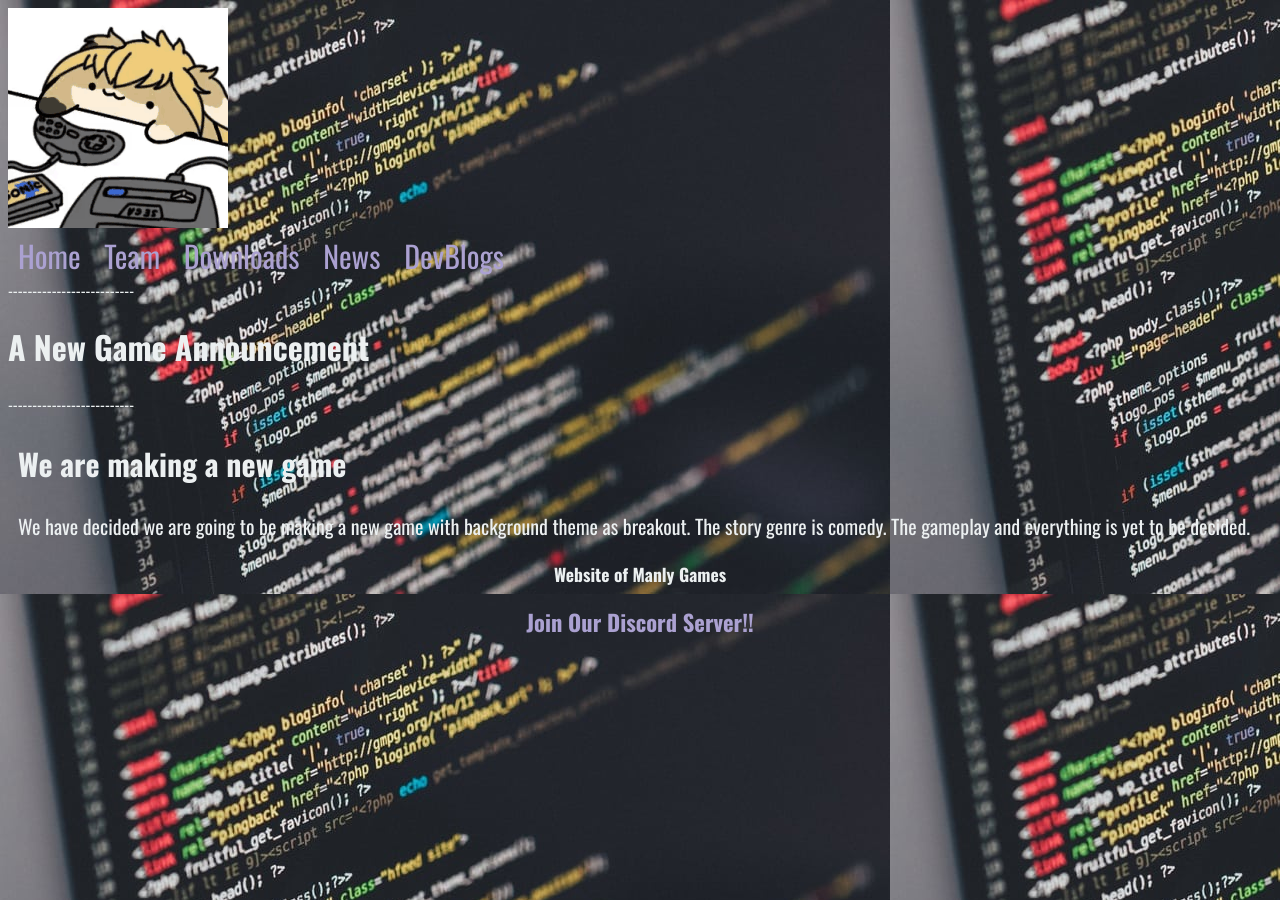
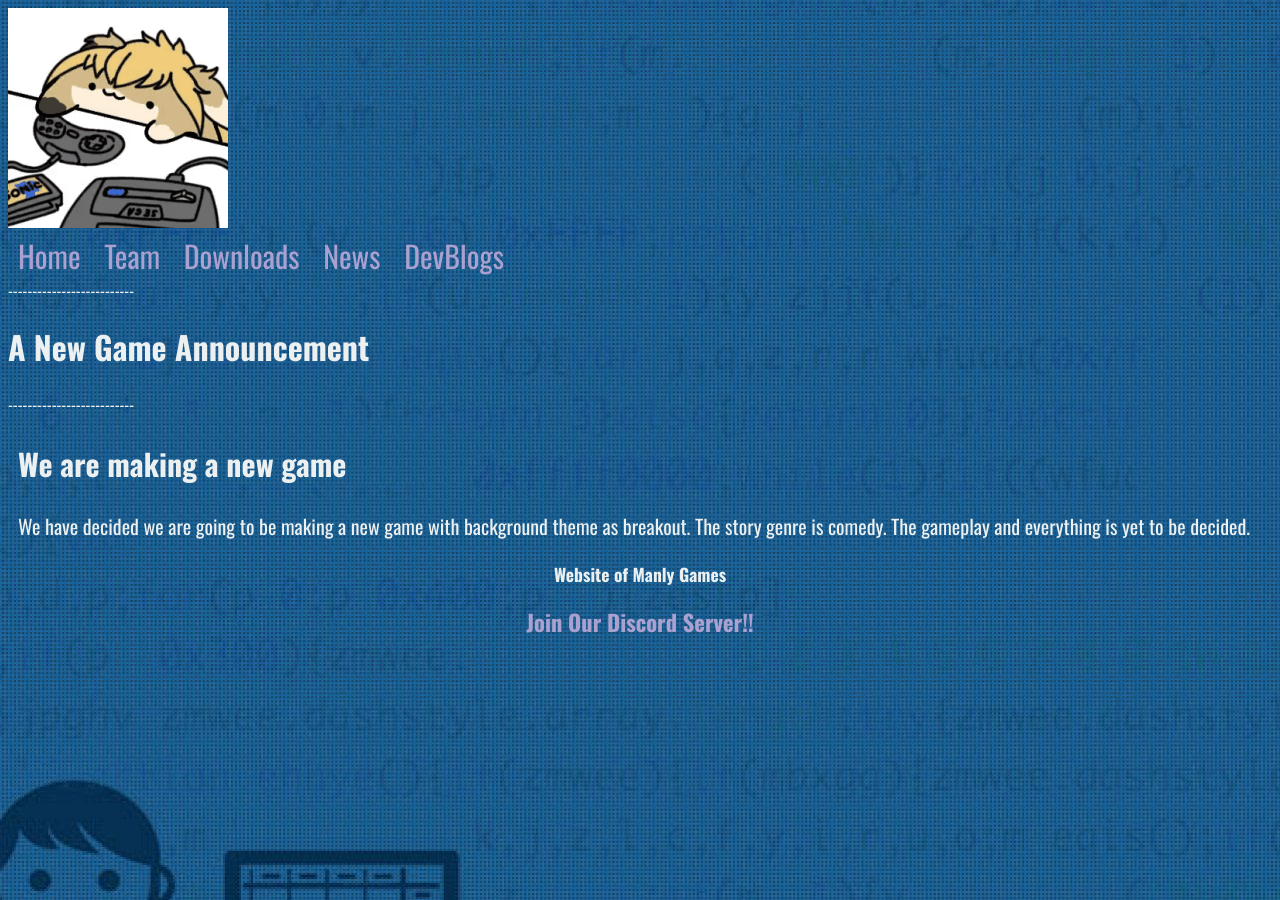
Before and after one commit to ManlyGames/manlygames.github.io, a Jekyll site: the page built from _posts/2020-11-09-breakout-game-announcement.md, in a window 1280 px wide. Built offline with Jekyll 4.4.1, drawn with Linux system fonts in a browser that asks for light colours.

Commit message:
Final Fixes

```diff
--- a/assets/css/bg1.css
+++ b/assets/css/bg1.css
@@ -1,3 +1,3 @@
 html{
-	background-image: url('https://manlygames.github.io/assets/img/coding.jpeg');
+	background-image: url('https://manlygames.github.io/assets/img/cropped-banner-bg.jpg');
 }
--- a/assets/css/bg2.css
+++ /dev/null
@@ -1,3 +0,0 @@
-html{
-	background-image: url('https://manlygames.github.io/assets/img/cropped-banner-bg.jpg');
-}
--- a/assets/css/bg3.css
+++ /dev/null
@@ -1,3 +0,0 @@
-html{
-	background-image: url('https://manlygames.github.io/assets/img/programming-1836330_960_720.png');
-}
--- a/assets/css/bg4.css
+++ /dev/null
@@ -1,3 +0,0 @@
-html{
-	background-image: url('https://manlygames.github.io/assets/img/unnamed.jpg');
-}
```
Also changed, not shown: assets/img/coding.jpeg (deleted), assets/img/programming-1836330_960_720.png (deleted), assets/img/unnamed.jpg (deleted).
